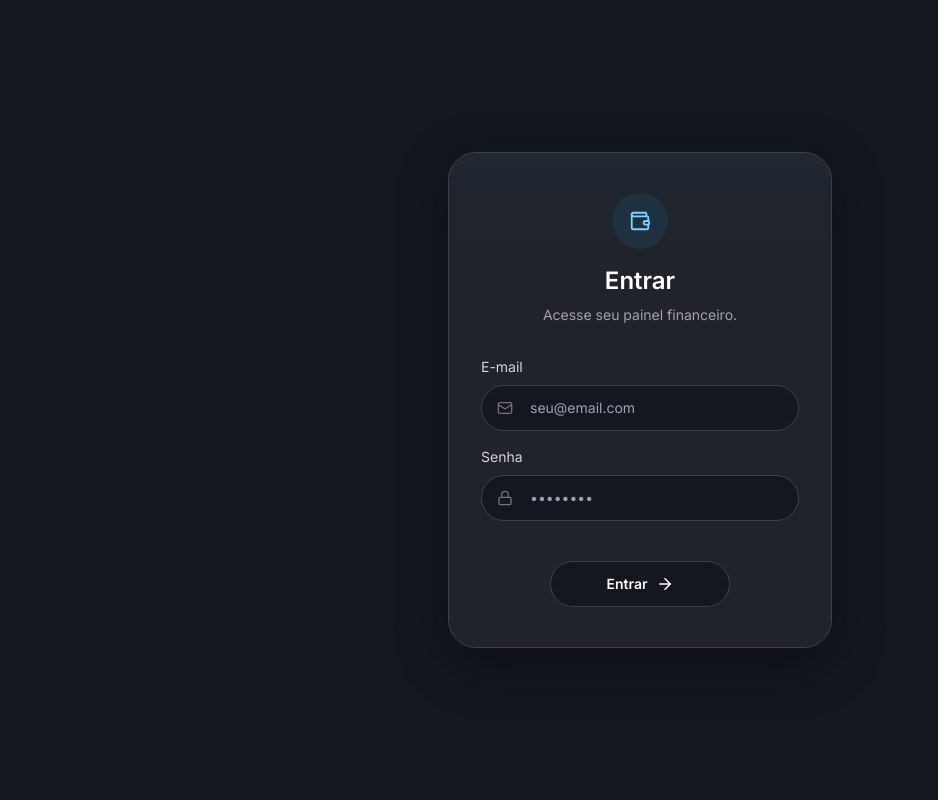
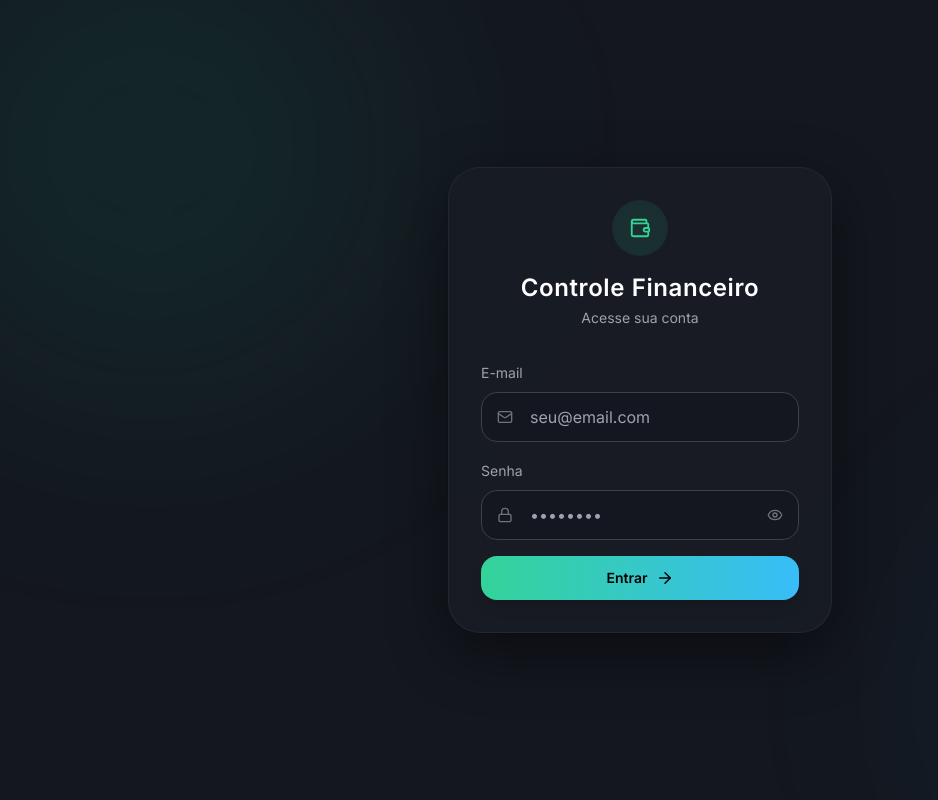
Before and after one commit to ftliska/controle-financeiro, a React (Vite) app: page / in a window 1280 px wide. Shown: the whole page, without its empty margins (0-938 px from the left). Built offline with nearby package versions, Linux system fonts and the light colour scheme.

Commit message:
feat: implementa melhorias login

```diff
--- a/src/components/NavbarHeader.jsx
+++ b/src/components/NavbarHeader.jsx
@@ -35,7 +35,7 @@ export default function NavbarHeader({ page, setPage, user, onLogout }) {
       className={`
         sticky top-0 z-50
         backdrop-blur-md
-        border-b border-zinc-800
+        border-b border-zinc-700/50
         flex items-center justify-between
         transition-all duration-300
         ${
--- a/src/scenes/LoginPage.jsx
+++ b/src/scenes/LoginPage.jsx
@@ -1,12 +1,15 @@
 import { useState } from "react";
-import { Mail, Lock, Wallet, ArrowRight } from "lucide-react";
+import { Mail, Lock, Wallet, ArrowRight, Eye, EyeOff } from "lucide-react";
+import { motion } from "framer-motion";
 
 export default function LoginPage({ onLogin }) {
   const [email, setEmail] = useState("");
   const [password, setPassword] = useState("");
   const [error, setError] = useState("");
+  const [showPassword, setShowPassword] = useState(false);
+  const [loading, setLoading] = useState(false);
 
-  const handleSubmit = (event) => {
+  const handleSubmit = async (event) => {
     event.preventDefault();
 
     if (!email || !password) {
@@ -21,74 +24,149 @@ export default function LoginPage({ onLogin }) {
     }
 
     setError("");
-    onLogin(email);
+    setLoading(true);
+
+    // 🔥 simula login (UX melhor)
+    setTimeout(() => {
+      setLoading(false);
+      onLogin(email);
+    }, 1200);
   };
 
   return (
-    <div className="min-h-screen bg-[#14171F] text-white flex items-center justify-center px-4">
-      <div className="relative w-full max-w-sm overflow-hidden rounded-[1.75rem] border border-[#3d4047] bg-[#22242b]/95 py-10 px-8 shadow-[0_15px_50px_rgba(0,0,0,0.35)]">
-        <div className="absolute inset-x-0 top-0 h-24 bg-gradient-to-b from-sky-900/10 to-transparent" />
-        <div className="relative z-10 space-y-8">
-          <div className="flex flex-col items-center gap-4">
-            <div className="flex h-14 w-14 items-center justify-center rounded-full bg-sky-500/10 text-sky-300">
+    <div className="min-h-screen bg-[#14171F] text-white flex items-center justify-center px-4 relative overflow-hidden">
+      {/* BACKGROUND GLOW */}
+      <div className="absolute w-[500px] h-[500px] bg-emerald-500/10 blur-[120px] rounded-full top-[-100px] left-[-100px]" />
+      <div className="absolute w-[400px] h-[400px] bg-sky-500/10 blur-[120px] rounded-full bottom-[-100px] right-[-100px]" />
+
+      <motion.div
+        initial={{ opacity: 0, y: 20, scale: 0.98 }}
+        animate={{ opacity: 1, y: 0, scale: 1 }}
+        transition={{ duration: 0.4 }}
+        className="relative w-full max-w-sm"
+      >
+        <div className="rounded-[2rem] border border-white/5 bg-[#1A1D26]/80 backdrop-blur-xl p-8 shadow-[0_20px_60px_rgba(0,0,0,0.45)]">
+          {/* HEADER */}
+          <div className="flex flex-col items-center gap-4 mb-8">
+            <div className="flex h-14 w-14 items-center justify-center rounded-full bg-emerald-400/10 text-emerald-400 shadow-inner">
               <Wallet size={22} />
             </div>
+
             <div className="text-center">
-              <h1 className="text-2xl font-semibold">Entrar</h1>
-              <p className="mt-2 text-sm text-zinc-400">
-                Acesse seu painel financeiro.
-              </p>
+              <h1 className="text-2xl font-semibold tracking-wide">
+                Controle Financeiro
+              </h1>
+              <p className="mt-1 text-sm text-zinc-400">Acesse sua conta</p>
             </div>
           </div>
 
-          <form onSubmit={handleSubmit} className="">
-            <label className="block text-sm text-zinc-300">
-              E-mail
-              <div className="mt-2 relative">
+          {/* FORM */}
+          <form onSubmit={handleSubmit} className="space-y-4">
+            {/* EMAIL */}
+            <div>
+              <label className="text-sm text-zinc-400">E-mail</label>
+              <div className="mt-2 relative group">
                 <Mail
-                  className="absolute left-4 top-1/2 -translate-y-1/2 text-zinc-500"
+                  className="absolute left-4 top-1/2 -translate-y-1/2 text-zinc-500 group-focus-within:text-emerald-400 transition"
                   size={16}
                 />
                 <input
                   type="email"
                   value={email}
                   onChange={(e) => setEmail(e.target.value)}
-                  className="w-full rounded-3xl border border-[#3d4047] bg-[#14171F] px-12 py-3 text-white outline-none transition focus:border-sky-400 focus:ring-2 focus:ring-sky-400/20"
                   placeholder="seu@email.com"
+                  className="
+                    w-full rounded-2xl
+                    border border-zinc-700
+                    bg-[#14171F]/80
+                    px-12 py-3
+                    text-white
+                    outline-none
+                    transition-all duration-200
+                    focus:border-emerald-400
+                    focus:ring-2 focus:ring-emerald-400/20
+                  "
                 />
               </div>
-            </label>
+            </div>
 
-            <label className="block text-sm text-zinc-300 mt-4">
-              Senha
-              <div className="mt-2 relative">
+            {/* SENHA */}
+            <div>
+              <label className="text-sm text-zinc-400">Senha</label>
+              <div className="mt-2 relative group">
                 <Lock
-                  className="absolute left-4 top-1/2 -translate-y-1/2 text-zinc-500"
+                  className="absolute left-4 top-1/2 -translate-y-1/2 text-zinc-500 group-focus-within:text-emerald-400 transition"
                   size={16}
                 />
+
                 <input
-                  type="password"
+                  type={showPassword ? "text" : "password"}
                   value={password}
                   onChange={(e) => setPassword(e.target.value)}
-                  className="w-full rounded-3xl border border-[#3d4047] bg-[#14171F] px-12 py-3 text-white outline-none transition focus:border-sky-400 focus:ring-2 focus:ring-sky-400/20"
                   placeholder="••••••••"
+                  className="
+                    w-full rounded-2xl
+                    border border-zinc-700
+                    bg-[#14171F]/80
+                    px-12 pr-12 py-3
+                    text-white
+                    outline-none
+                    transition-all duration-200
+                    focus:border-emerald-400
+                    focus:ring-2 focus:ring-emerald-400/20
+                  "
                 />
+
+                {/* 👁️ Toggle senha */}
+                <button
+                  type="button"
+                  onClick={() => setShowPassword((prev) => !prev)}
+                  className="absolute right-4 top-1/2 -translate-y-1/2 text-zinc-500 hover:text-white transition"
+                >
+                  {showPassword ? <EyeOff size={16} /> : <Eye size={16} />}
+                </button>
               </div>
-            </label>
+            </div>
 
-            {error && <p className="text-sm text-rose-400 mt-4">{error}</p>}
-            <div className="flex justify-center mt-10">
-              <button
-                type="submit"
-                className="inline-flex w-[180px] items-center justify-center gap-2 rounded-3xl border border-[#3d4047] bg-[#14171F] px-4 py-3 text-sm font-semibold text-white transition duration-200 hover:bg-sky-400"
-              >
-                Entrar
-                <ArrowRight size={18} />
-              </button>
-            </div>
+            {/* ERRO COM SHAKE */}
+            <motion.div
+              key={error}
+              initial={{ x: 0 }}
+              animate={error ? { x: [-5, 5, -4, 4, 0] } : {}}
+              transition={{ duration: 0.3 }}
+            >
+              {error && <p className="text-sm text-rose-400">{error}</p>}
+            </motion.div>
+
+            {/* BOTÃO */}
+            <motion.button
+              whileHover={!loading ? { scale: 1.03 } : {}}
+              whileTap={!loading ? { scale: 0.97 } : {}}
+              disabled={loading}
+              type="submit"
+              className="
+                w-full flex items-center justify-center gap-2
+                rounded-2xl
+                bg-gradient-to-r from-emerald-400 to-sky-400
+                px-4 py-3
+                text-sm font-semibold text-black
+                shadow-lg
+                transition-all duration-200
+                disabled:opacity-60 disabled:cursor-not-allowed
+              "
+            >
+              {loading ? (
+                <div className="w-5 h-5 border-2 border-black border-t-transparent rounded-full animate-spin" />
+              ) : (
+                <>
+                  Entrar
+                  <ArrowRight size={18} />
+                </>
+              )}
+            </motion.button>
           </form>
         </div>
-      </div>
+      </motion.div>
     </div>
   );
 }
```
